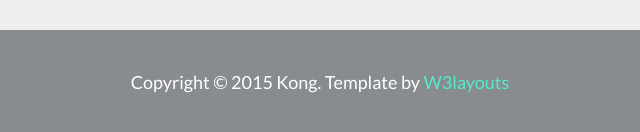
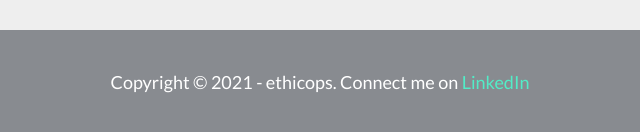
Before and after one commit to mahinshanazeer/resume, a plain HTML site: page index.html in a window 1280 px wide. Shown: the part 9237-9369 px from the top of the page, 320-960 px from the left. Drawn offline with Linux system fonts and the light colour scheme.

Commit message:
Added href for resume

```diff
--- a/index.html
+++ b/index.html
@@ -752,7 +752,7 @@
 <!--footer-->
 <div class="footer">
 	<div class="container">
-		<p>Copyright &copy; 2015 Kong. Template by <a href="http://w3layouts.com/"> W3layouts</a></p>
+		<p>Copyright &copy; 2021 - ethicops. Connect me on <a href="http://linkedin.com/in/mahinshan/"> LinkedIn</a></p>
 	</div>
 </div>
 <!--//footer-->
```
